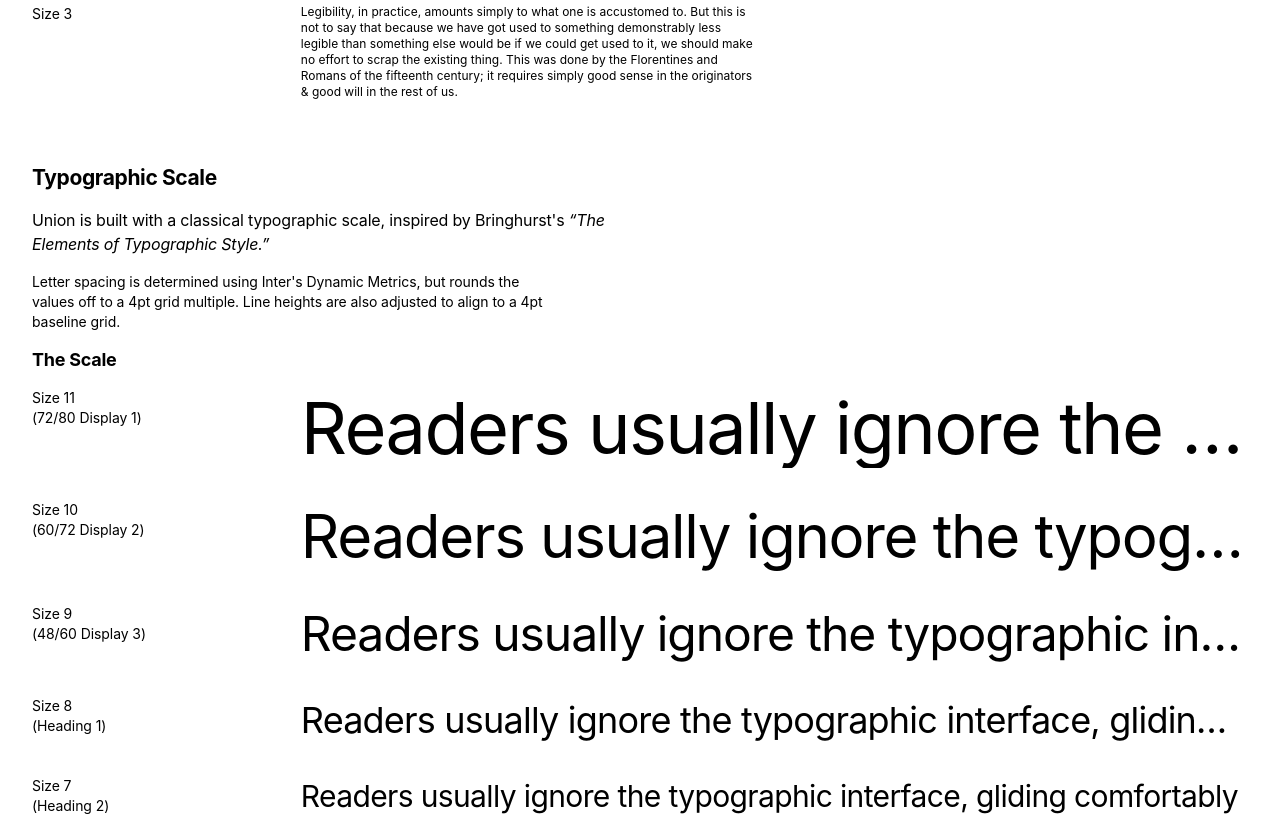
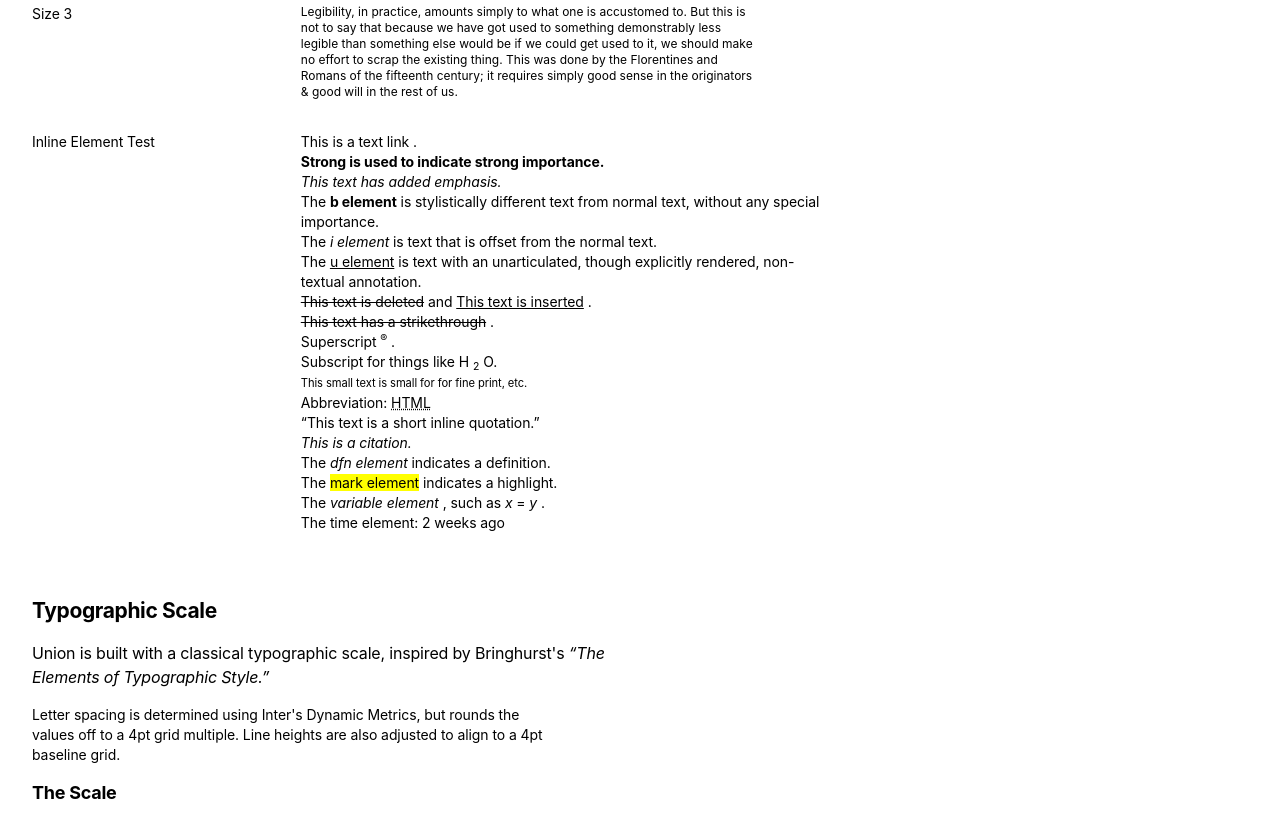
Before and after one commit to jamespatrickgibson/union, a Svelte app: page / in a window 1280 px wide. Shown: the part 1280-2096 px from the top of the page. Built offline with nearby package versions, Linux system fonts and the light colour scheme; a web font is replaced by a local one.

Commit message:
feat: Added box component

```diff
--- a/src/App.svelte
+++ b/src/App.svelte
@@ -1,4 +1,5 @@
 <script>
+  import Box from "./components/Box/Box.svelte";
   import Stack from "./components/Stack/Stack.svelte";
 
   // Docs Components & Pages
@@ -10,14 +11,16 @@
 <style lang="scss" global>
   @import "./src/scss/union.scss";
   main {
-    padding: 2rem;
   }
 </style>
 
+<DocsHeader />
+
 <main>
-  <Stack space="xl">
-    <DocsHeader />
-    <Typography />
-    <Zen />
-  </Stack>
+  <Box padding="l">
+    <Stack space="xl">
+      <Typography />
+      <Zen />
+    </Stack>
+  </Box>
 </main>
--- /dev/null
+++ b/src/components/Box/Box.svelte
@@ -0,0 +1,53 @@
+<script>
+  export let padding = "m";
+  export let background = "";
+</script>
+
+<style lang="scss">
+  @use "./src/scss/utils/all" as *;
+
+  .un-box {
+    &.is-space-xxs {
+      padding: $space-xxs;
+    }
+    &.is-space-xs {
+      padding: $space-xs;
+    }
+    &.is-space-s {
+      padding: $space-s;
+    }
+    &.is-space-m {
+      padding: $space-m;
+    }
+    &.is-space-l {
+      padding: $space-l;
+    }
+    &.is-space-xl {
+      padding: $space-xl;
+    }
+    &.is-space-xxl {
+      padding: $space-xxl;
+    }
+
+    &.is-bg-neutral {
+      background: $background-neutral;
+    }
+    &.is-bg-neutral-light {
+      background: $background-neutral-light;
+    }
+  }
+</style>
+
+<div
+  class="un-box"
+  class:is-space-xxs={padding === 'xxs'}
+  class:is-space-xs={padding === 'xs'}
+  class:is-space-s={padding === 's'}
+  class:is-space-m={padding === 'm'}
+  class:is-space-l={padding === 'l'}
+  class:is-space-xl={padding === 'xl'}
+  class:is-space-xxl={padding === 'xxl'}
+  class:is-bg-neutral={background === 'neutral'}
+  class:is-bg-neutral-light={background === 'neutralLight'}>
+  <slot />
+</div>
--- a/src/docs/components/DocsHeader/DocsHeader.svelte
+++ b/src/docs/components/DocsHeader/DocsHeader.svelte
@@ -1,10 +1,17 @@
 <script>
+  import Box from "../../../components/Box/Box.svelte";
   import Text from "../../../components/Text/Text.svelte";
 </script>
 
+<style lang="scss">
+  @use "./src/scss/utils/all" as *;
+</style>
+
 <header>
+  <Box background="neutralLight" padding="l">
     <Text>
-    Union. A design style boilerplate for creating scalable design architecture.
+      Union. A design style boilerplate for creating scalable design
+      architecture.
     </Text>
     <nav>
       <Text>Version 0.0.1</Text>
@@ -17,4 +24,5 @@
         </a>
       </Text>
     </nav>
+  </Box>
 </header>
--- /dev/null
+++ b/src/docs/components/InlineElements.svelte
@@ -0,0 +1,92 @@
+<script>
+  // Union Components
+  import Text from "../../components/Text/Text.svelte";
+</script>
+
+<div>
+  <Text>
+    <a href="#!">This is a text link</a>
+    .
+  </Text>
+  <Text>
+    <strong>Strong is used to indicate strong importance.</strong>
+  </Text>
+  <Text>
+    <em>This text has added emphasis.</em>
+  </Text>
+  <Text>
+    The
+    <b>b element</b>
+    is stylistically different text from normal text, without any special
+    importance.
+  </Text>
+  <Text>
+    The
+    <i>i element</i>
+    is text that is offset from the normal text.
+  </Text>
+  <Text>
+    The
+    <u>u element</u>
+    is text with an unarticulated, though explicitly rendered, non-textual
+    annotation.
+  </Text>
+  <Text>
+    <del>This text is deleted</del>
+    and
+    <ins>This text is inserted</ins>
+    .
+  </Text>
+  <Text>
+    <s>This text has a strikethrough</s>
+    .
+  </Text>
+  <Text>
+    Superscript
+    <sup>®</sup>
+    .
+  </Text>
+  <Text>
+    Subscript for things like H
+    <sub>2</sub>
+    O.
+  </Text>
+  <Text>
+    <small>This small text is small for for fine print, etc.</small>
+  </Text>
+  <Text>
+    Abbreviation:
+    <abbr title="HyperText Markup Language">HTML</abbr>
+  </Text>
+  <Text>
+    <q cite="https://developer.mozilla.org/en-US/docs/HTML/Element/q">
+      This text is a short inline quotation.
+    </q>
+  </Text>
+  <Text>
+    <cite>This is a citation.</cite>
+  </Text>
+  <Text>
+    The
+    <dfn>dfn element</dfn>
+    indicates a definition.
+  </Text>
+  <Text>
+    The
+    <mark>mark element</mark>
+    indicates a highlight.
+  </Text>
+  <Text>
+    The
+    <var>variable element</var>
+    , such as
+    <var>x</var>
+    =
+    <var>y</var>
+    .
+  </Text>
+  <Text>
+    The time element:
+    <time datetime="2013-04-06T12:32+00:00">2 weeks ago</time>
+  </Text>
+</div>
--- a/src/docs/views/Typography.svelte
+++ b/src/docs/views/Typography.svelte
@@ -1,7 +1,11 @@
 <script>
+  // Union Components
   import Heading from "../../components/Heading/Heading.svelte";
   import Stack from "../../components/Stack/Stack.svelte";
   import Text from "../../components/Text/Text.svelte";
+
+  // Docs Components
+  import InlineElements from "../components/InlineElements.svelte";
 </script>
 
 <style lang="scss">
@@ -156,6 +160,8 @@
             fifteenth century; it requires simply good sense in the originators
             & good will in the rest of us.
           </Text>
+          <Text>Inline Element Test</Text>
+          <InlineElements />
         </div>
       </Stack>
     </article>
--- a/src/scss/utils/_tokens.scss
+++ b/src/scss/utils/_tokens.scss
@@ -126,3 +126,6 @@ $color-primary-600: var(--color-primary-600);
 $color-primary-700: var(--color-primary-700);
 $color-primary-800: var(--color-primary-800);
 $color-primary-900: var(--color-primary-900);
+
+$background-neutral: $color-grey-300;
+$background-neutral-light: $color-grey-100;
```
Lines whose indentation alone changed are shown as unchanged.
